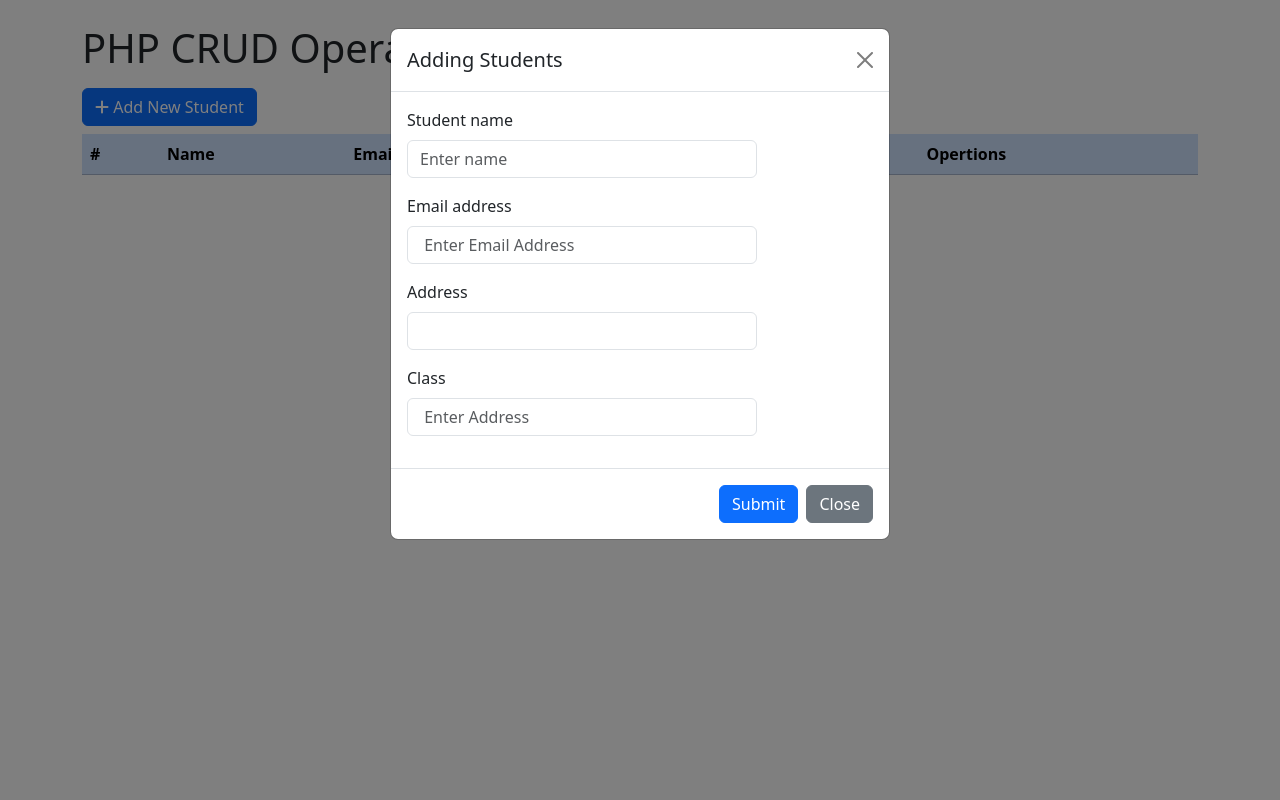
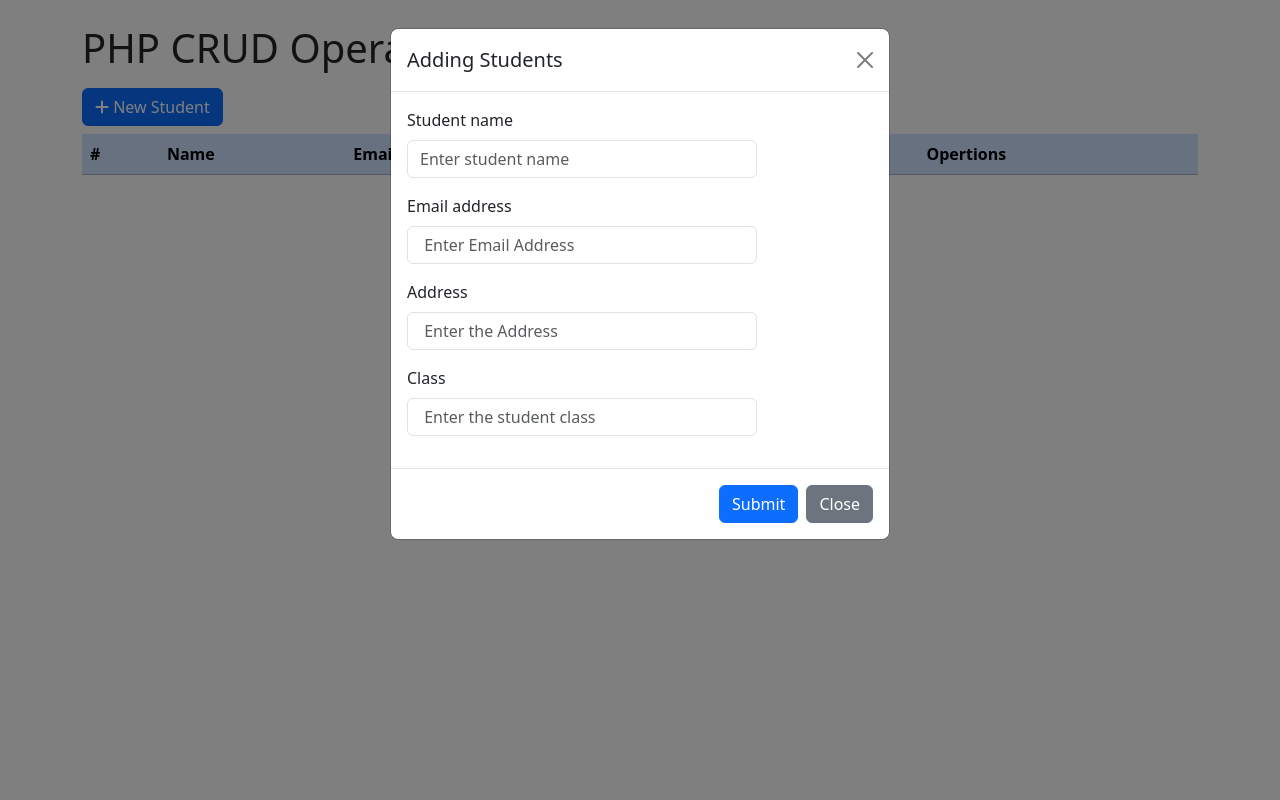
Before and after one commit to Sharmarke-Said/PHP-CRUD-Operations, a PHP site: page / in a window 1280 px wide, after a click on "New Student". Run offline with PHP 8.4, Linux system fonts and the light colour scheme; data that the repository does not hold is empty.

Commit message:
completed the project

```diff
--- a/index.php
+++ b/index.php
@@ -17,7 +17,7 @@
         <h1>PHP CRUD Operations</h1>
         <!-- Button trigger modal -->
         <button type="button" class="btn btn-primary mt-2" data-bs-toggle="modal" data-bs-target="#addStudent">
-            <i class="fas fa-plus"></i> Add New Student
+            <i class="fas fa-plus"></i> New Student
         </button>
 
         <div id="displayDataTable"></div>
@@ -36,7 +36,7 @@
                     <!-- <form method="post"> -->
                     <div class="mb-3 w-75">
                         <label class="form-label">Student name</label>
-                        <input type="text" class="form-control" id="stdname" placeholder="Enter name">
+                        <input type="text" class="form-control" id="stdname" placeholder="Enter student name">
                     </div>
                     <div class=" mb-3 w-75">
                         <label class="form-label">Email address</label>
@@ -44,11 +44,11 @@
                     </div>
                     <div class="mb-3 w-75">
                         <label for="exampleInputPassword1" class="form-label">Address</label>
-                        <input type="text" class="form-control" id="stdaddress">
+                        <input type="text" class="form-control" id="stdaddress" placeholder=" Enter the Address">
                     </div>
                     <div class="mb-3 w-75">
                         <label for="exampleInputPassword1" class="form-label">Class</label>
-                        <input type="text" class="form-control" id="stdclass" placeholder=" Enter Address">
+                        <input type="text" class="form-control" id="stdclass" placeholder=" Enter the student class">
                     </div>
                     <!-- </form>~ -->
                 </div>
```
